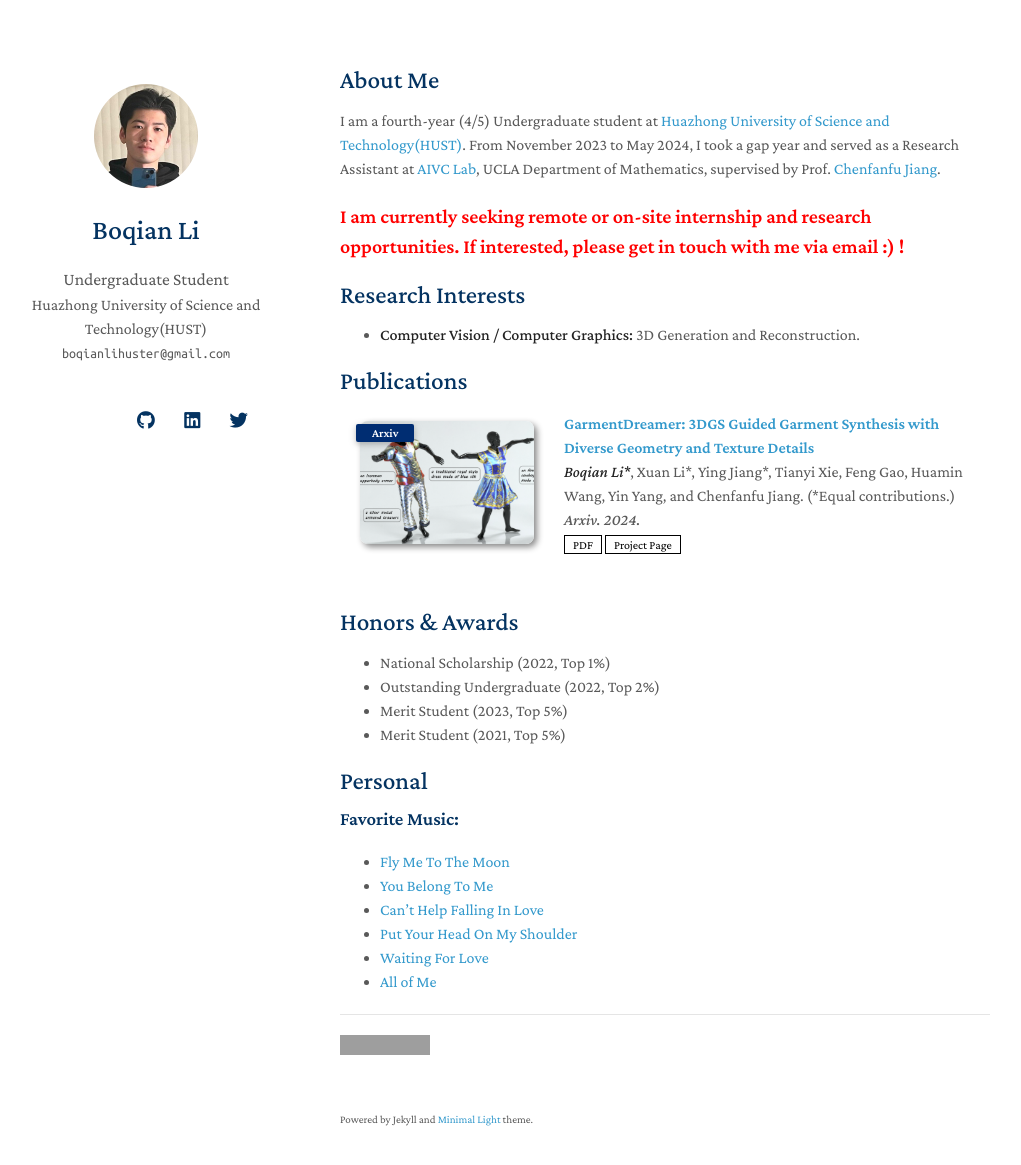
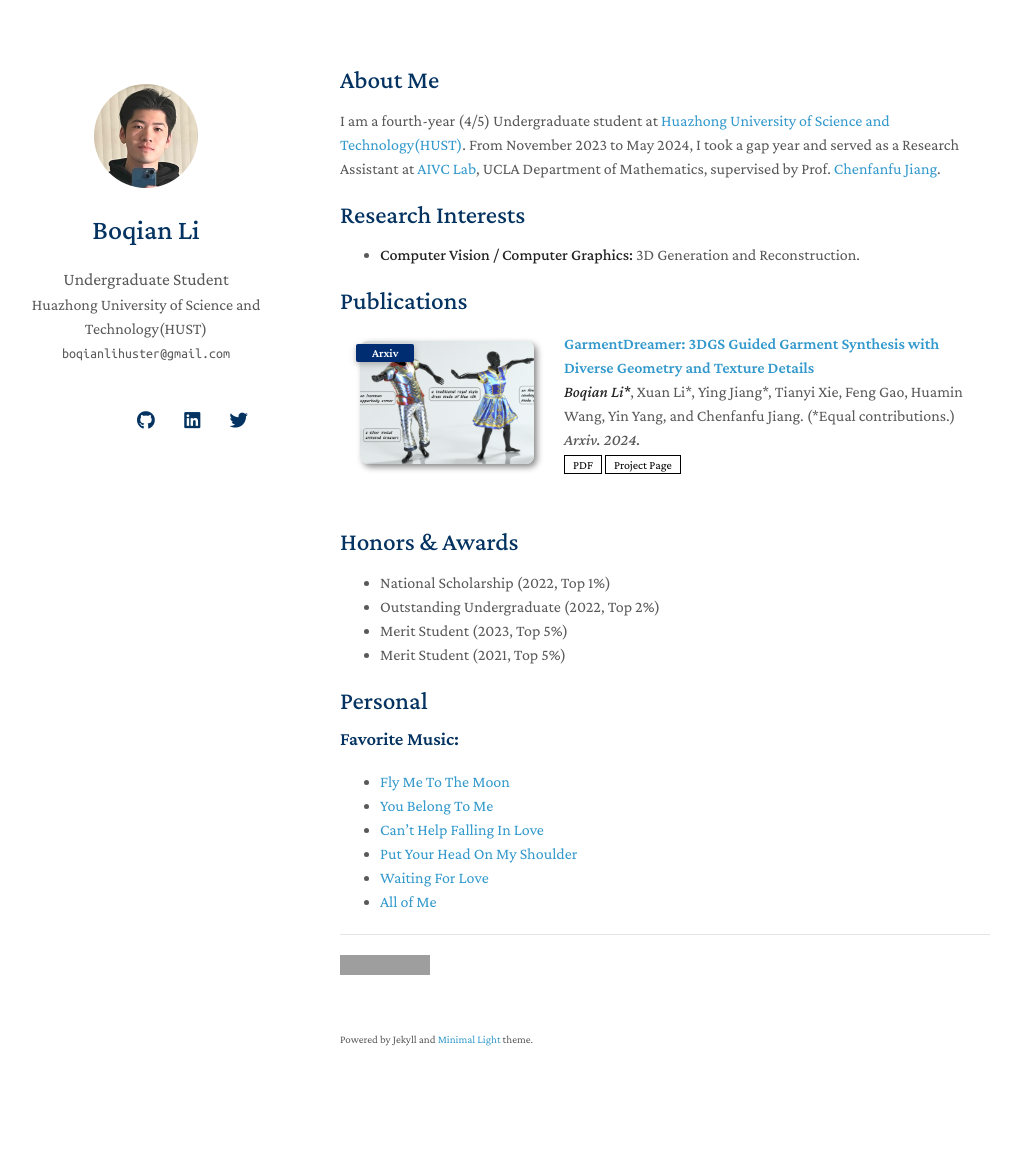
Before and after one commit to boqian-li/boqian-li.github.io, a Jekyll site: the page built from index.md, in a window 1280 px wide and 1200 px high. Shown: the top 1165 px of the window, without its empty margins (130-1151 px from the left). Built offline with Jekyll 4.4.1, drawn with Linux system fonts in a browser that asks for light colours; nearby versions of some CDN libraries; a style sheet for code colours, icons or effects is not loaded; our own code applies the rules of GitHub Pages for plain Markdown files; grey boxes are pictures that could not be loaded.

Commit message:
Update index.md

```diff
--- a/index.md
+++ b/index.md
@@ -6,15 +6,6 @@ layout: homepage
 
 I am a fourth-year (4/5) Undergraduate student at <a href="https://english.hust.edu.cn/" style="color: light-blue;">Huazhong University of Science and Technology(HUST)</a>.
 From November 2023 to May 2024, I took a gap year and served as a Research Assistant at <a href="https://www.math.ucla.edu/aivc/" style="color: light-blue;">AIVC Lab</a>, UCLA Department of Mathematics, supervised by Prof. <a href="https://www.math.ucla.edu/~cffjiang/index.html" style="color: light-blue;">Chenfanfu Jiang</a>.
-
-<html lang="en">
-
-<body>
-    <p style="color: red; font-size: 20px; font-weight: bold;">
-        I am currently seeking remote or on-site internship and research opportunities. If interested, please get in touch with me via email :) !
-    </p>
-</body>
-</html>
 
 
 ## Research Interests
```
